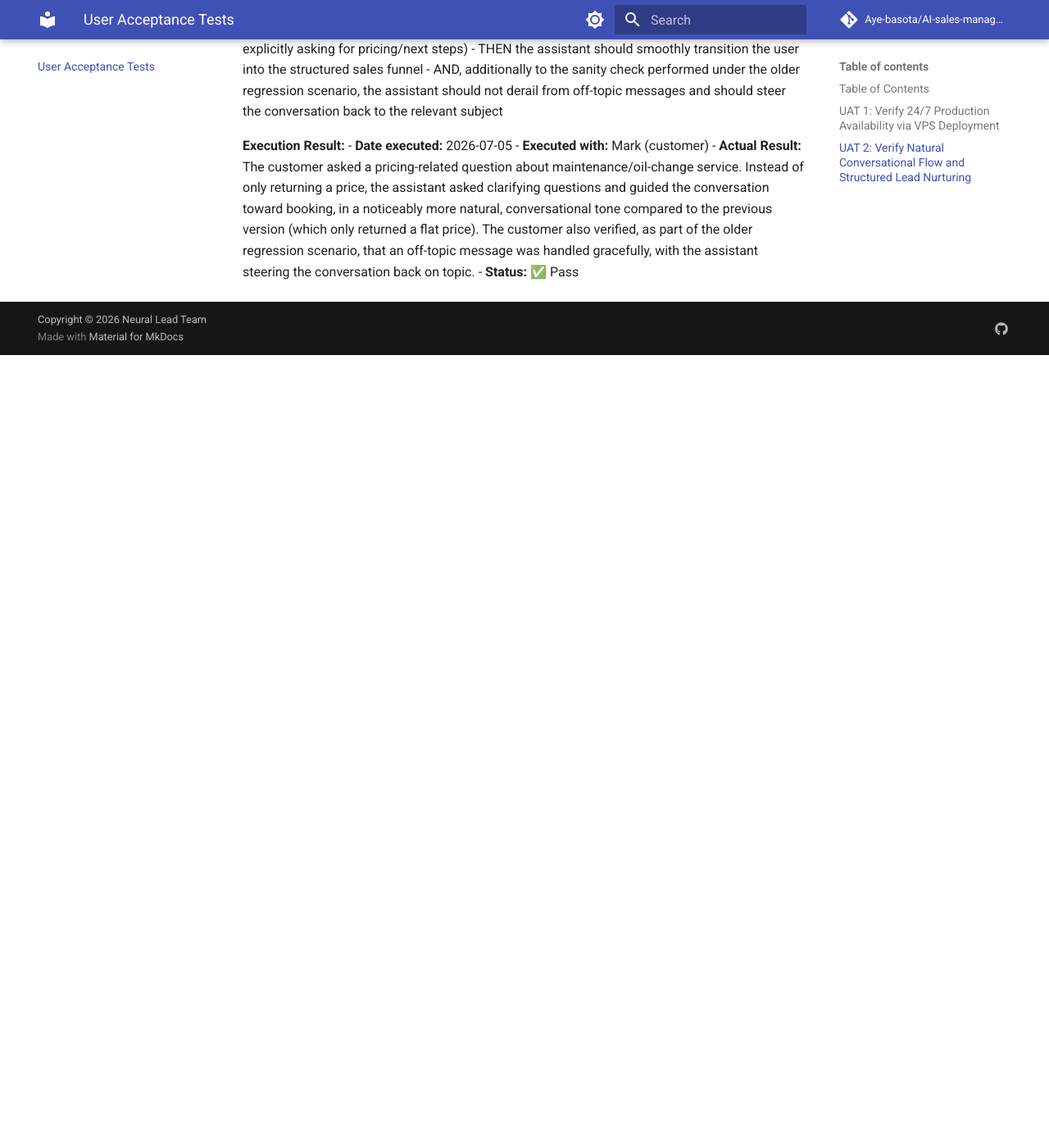
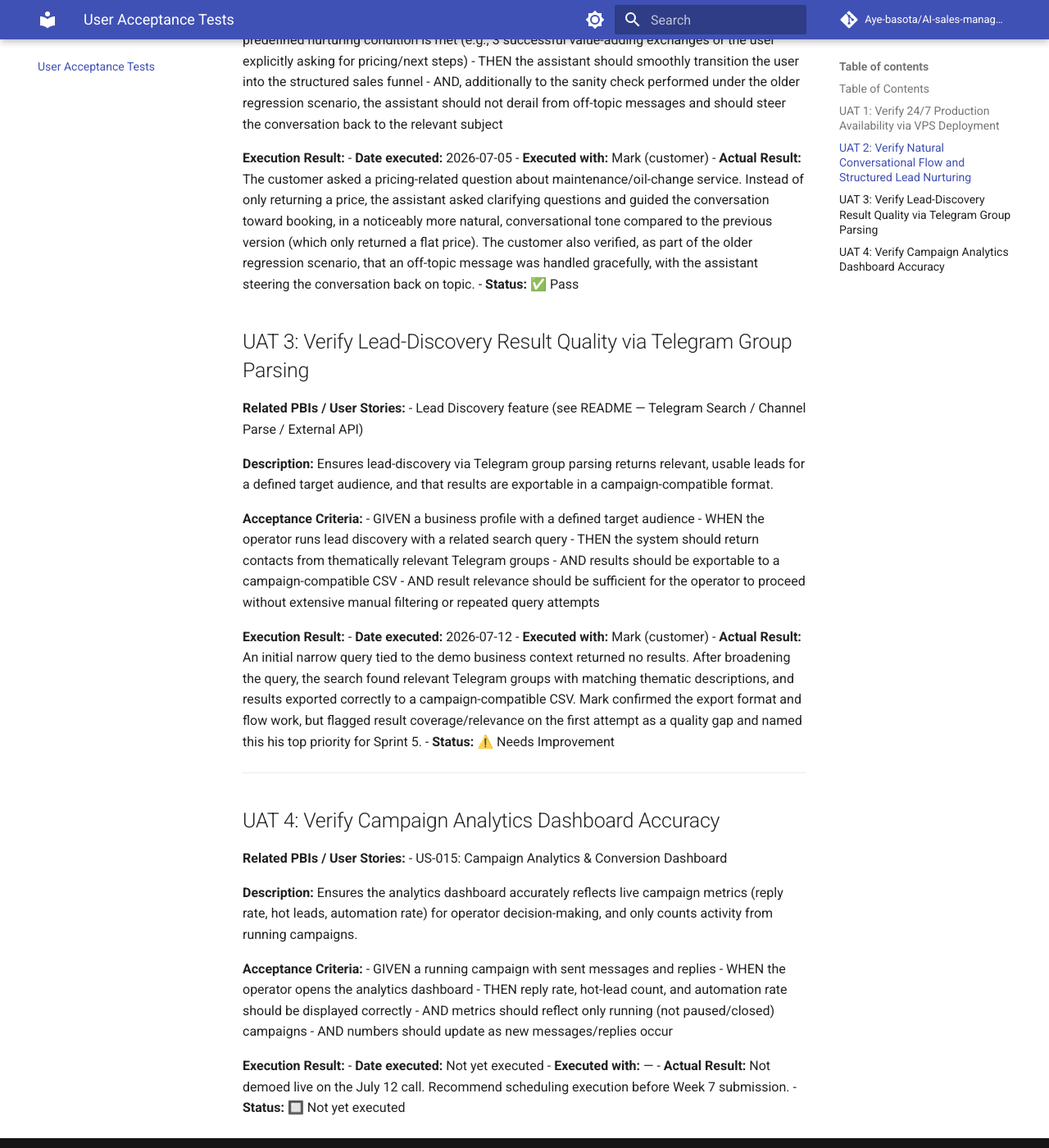
Before and after one commit to Aye-basota/AI-sales-manager, an MkDocs documentation site: the page built from docs/user-acceptance-tests.md, in a window 1280 px wide and 1400 px high, scrolled down 1448 px. Shown: the whole window at 82% size. Built offline with MkDocs 1.6.1 and Material for MkDocs 9.7.7, drawn with Linux system fonts in a browser that asks for light colours; comment, search, counter and statistics services are not loaded; before the commit the page ends 1881 px from its top, so only the background shows below that; some of the changed text lies outside the part shown.

Commit message:
Update user acceptance tests and add new sections
Updated last updated date and sprint information. Added UAT 3 and UAT 4 sections with details on execution results and acceptance criteria.

```diff
--- a/docs/user-acceptance-tests.md
+++ b/docs/user-acceptance-tests.md
@@ -1,14 +1,14 @@
 # User Acceptance Tests
 
-**Last updated:** 2026-07-05
-**Sprint:** 3 (MVP v2)
+**Last updated:** 2026-07-12
+**Sprint:** 4 (Week 6 trial release)
 
 ## Table of Contents
-
 - [UAT 1: Verify 24/7 Production Availability via VPS Deployment](#uat-1-verify-247-production-availability-via-vps-deployment)
 - [UAT 2: Verify Natural Conversational Flow and Structured Lead Nurturing](#uat-2-verify-natural-conversational-flow-and-structured-lead-nurturing)
+- [UAT 3: Verify Lead-Discovery Result Quality via Telegram Group Parsing](#uat-3-verify-lead-discovery-result-quality-via-telegram-group-parsing)
+- [UAT 4: Verify Campaign Analytics Dashboard Accuracy](#uat-4-verify-campaign-analytics-dashboard-accuracy)
 
----
 
 ## UAT 1: Verify 24/7 Production Availability via VPS Deployment
 
@@ -32,7 +32,6 @@
 - **Actual Result:** The customer selected a test company ("motor oils") and sent a message to the bot. The bot replied correctly and promptly, referencing the customer's business segment and relevant pain points. The customer then confirmed the local development machine and Docker environment were both fully shut down (approx. 10 PM at the time of the session) and sent a follow-up message asking the bot to elaborate on a product. The bot replied normally, confirming the assistant is served independently of any developer's local machine and remains available outside standard working hours.
 - **Status:** ✅ Pass
 
----
 
 ## UAT 2: Verify Natural Conversational Flow and Structured Lead Nurturing
 
@@ -56,3 +55,46 @@
 - **Executed with:** Mark (customer)
 - **Actual Result:** The customer asked a pricing-related question about maintenance/oil-change service. Instead of only returning a price, the assistant asked clarifying questions and guided the conversation toward booking, in a noticeably more natural, conversational tone compared to the previous version (which only returned a flat price). The customer also verified, as part of the older regression scenario, that an off-topic message was handled gracefully, with the assistant steering the conversation back on topic.
 - **Status:** ✅ Pass
+
+
+## UAT 3: Verify Lead-Discovery Result Quality via Telegram Group Parsing
+
+**Related PBIs / User Stories:**
+- Lead Discovery feature (see README — Telegram Search / Channel Parse / External API)
+
+**Description:** Ensures lead-discovery via Telegram group parsing returns relevant, usable leads for a defined target audience, and that results are exportable in a campaign-compatible format.
+
+**Acceptance Criteria:**
+- GIVEN a business profile with a defined target audience
+- WHEN the operator runs lead discovery with a related search query
+- THEN the system should return contacts from thematically relevant Telegram groups
+- AND results should be exportable to a campaign-compatible CSV
+- AND result relevance should be sufficient for the operator to proceed without extensive manual filtering or repeated query attempts
+
+**Execution Result:**
+- **Date executed:** 2026-07-12
+- **Executed with:** Mark (customer)
+- **Actual Result:** An initial narrow query tied to the demo business context returned no results. After broadening the query, the search found relevant Telegram groups with matching thematic descriptions, and results exported correctly to a campaign-compatible CSV. Mark confirmed the export format and flow work, but flagged result coverage/relevance on the first attempt as a quality gap and named this his top priority for Sprint 5.
+- **Status:** ⚠️ Needs Improvement
+
+---
+
+## UAT 4: Verify Campaign Analytics Dashboard Accuracy
+
+**Related PBIs / User Stories:**
+- US-015: Campaign Analytics & Conversion Dashboard
+
+**Description:** Ensures the analytics dashboard accurately reflects live campaign metrics (reply rate, hot leads, automation rate) for operator decision-making, and only counts activity from running campaigns.
+
+**Acceptance Criteria:**
+- GIVEN a running campaign with sent messages and replies
+- WHEN the operator opens the analytics dashboard
+- THEN reply rate, hot-lead count, and automation rate should be displayed correctly
+- AND metrics should reflect only running (not paused/closed) campaigns
+- AND numbers should update as new messages/replies occur
+
+**Execution Result:**
+- **Date executed:** Not yet executed
+- **Executed with:** —
+- **Actual Result:** Not demoed live on the July 12 call. Recommend scheduling execution before Week 7 submission.
+- **Status:** 🔲 Not yet executed
```
